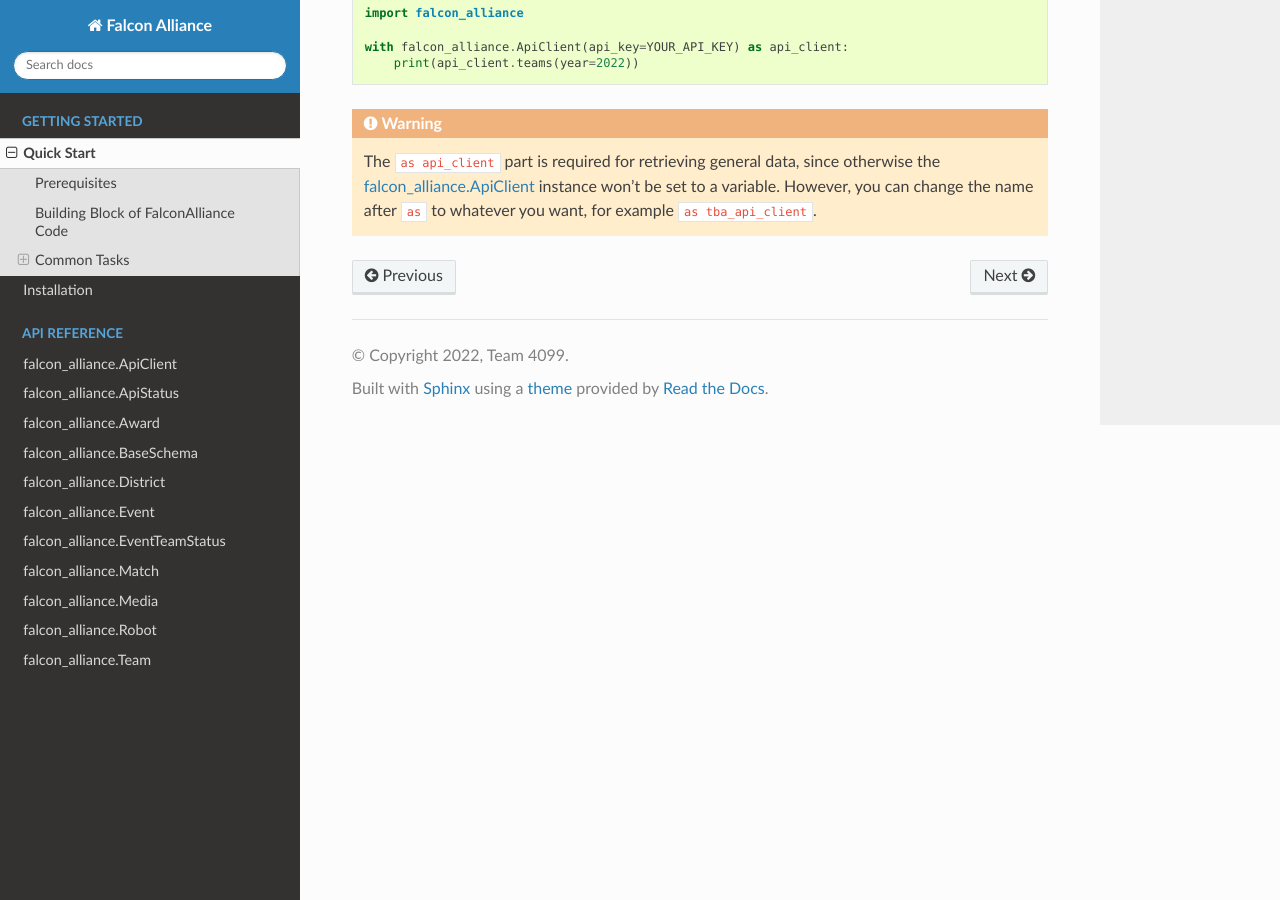
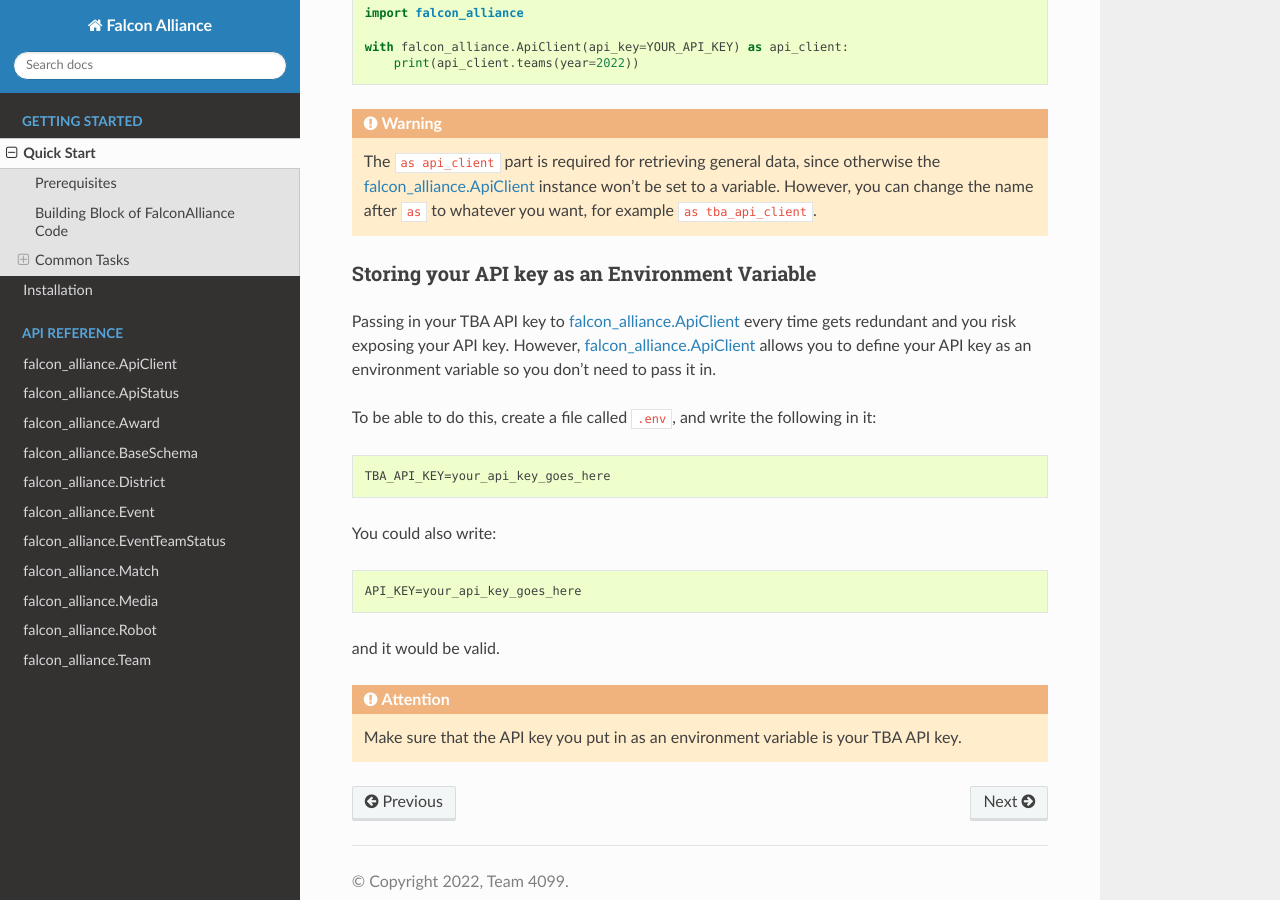
Before and after one commit to team4099/FalconAlliance, a Sphinx documentation site: the page built from docs/getting_started/quick_start.rst, in a window 1280 px wide and 900 px high, scrolled down 2413 px. Built offline with Sphinx 7.4.7 and the Read the Docs theme 2.0.0, drawn with Linux system fonts in a browser that asks for light colours.

Commit message:
add section about env variables

```diff
--- a/docs/getting_started/quick_start.rst
+++ b/docs/getting_started/quick_start.rst
@@ -99,3 +99,26 @@ For example, if you want to print all the teams competing in the 2022 FRC season
 
 .. warning::
    The ``as api_client`` part is required for retrieving general data, since otherwise the :ref:`falcon_alliance.ApiClient` instance won't be set to a variable. However, you can change the name after ``as`` to whatever you want, for example ``as tba_api_client``.
+
+Storing your API key as an Environment Variable
+^^^^^^^^^^^^^^^^^^^^^^^^^^^^^^^^^^^^^^^^^^^^^^^
+
+Passing in your TBA API key to :ref:`falcon_alliance.ApiClient` every time gets redundant and you risk exposing your API key.
+However, :ref:`falcon_alliance.ApiClient` allows you to define your API key as an environment variable so you don't need to pass it in.
+
+To be able to do this, create a file called ``.env``, and write the following in it:
+
+.. code-block:: none
+
+   TBA_API_KEY=your_api_key_goes_here
+
+You could also write:
+
+.. code-block:: none
+
+   API_KEY=your_api_key_goes_here
+
+and it would be valid.
+
+.. attention::
+   Make sure that the API key you put in as an environment variable is your TBA API key.
```
